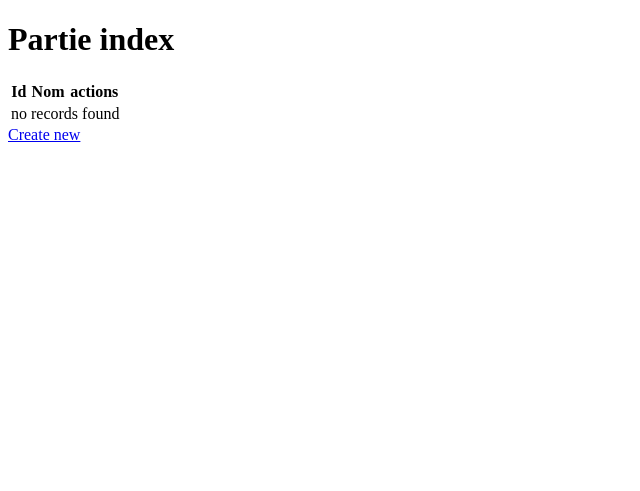
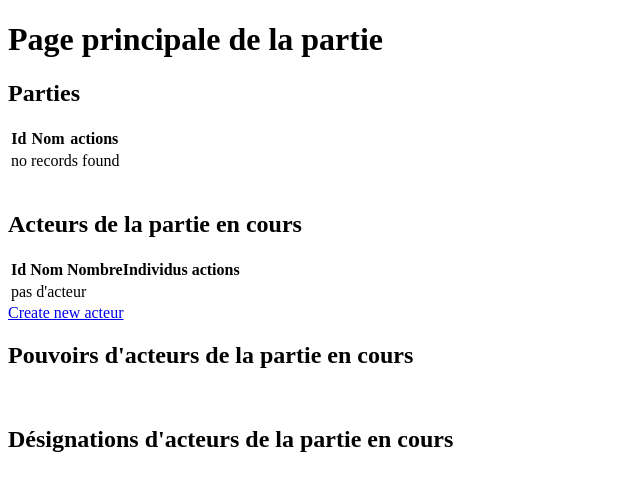
Before and after one commit to LucHuet/Constitution, a Symfony app: template templates/partie/index.html.twig in a window 1280 px wide. Shown: the top 491 px of the page, without its empty margins (0-640 px from the left). Run offline with Twig, Linux system fonts and the light colour scheme; the template is opened without the code that fills it, so the values that code supplies are empty; some libraries are stand-ins or nearby versions.

Commit message:
liens de base

```diff
--- a/src/Controller/ActeurPartieController.php
+++ b/src/Controller/ActeurPartieController.php
@@ -39,7 +39,6 @@ class ActeurPartieController extends AbstractController
         if($session->get('partie_courante') == null){
           return $this->redirectToRoute('index');
         }
-        dump($session->get('partie_courante'));
 
         $partie = $this->getDoctrine()
             ->getRepository(Partie::class)
@@ -55,7 +54,7 @@ class ActeurPartieController extends AbstractController
             $em->persist($acteurPartie);
             $em->flush();
 
-            return $this->redirectToRoute('acteur_partie_index');
+            return $this->redirectToRoute('pouvoir_partie_new');
         }
 
         return $this->render('acteur_partie/new.html.twig', [
--- a/src/Controller/ConditionPouvoirPartieController.php
+++ b/src/Controller/ConditionPouvoirPartieController.php
@@ -37,7 +37,7 @@ class ConditionPouvoirPartieController extends AbstractController
             $em->persist($conditionPouvoirPartie);
             $em->flush();
 
-            return $this->redirectToRoute('condition_pouvoir_partie_index');
+            return $this->redirectToRoute('partie_index');
         }
 
         return $this->render('condition_pouvoir_partie/new.html.twig', [
--- a/src/Controller/DesignationPartieController.php
+++ b/src/Controller/DesignationPartieController.php
@@ -37,7 +37,7 @@ class DesignationPartieController extends AbstractController
             $em->persist($designationPartie);
             $em->flush();
 
-            return $this->redirectToRoute('designation_partie_index');
+            return $this->redirectToRoute('condition_designation_partie_new');
         }
 
         return $this->render('designation_partie/new.html.twig', [
--- a/src/Controller/PouvoirPartieController.php
+++ b/src/Controller/PouvoirPartieController.php
@@ -57,7 +57,7 @@ class PouvoirPartieController extends AbstractController
             $em->persist($pouvoirPartie);
             $em->flush();
 
-            return $this->redirectToRoute('pouvoir_partie_index');
+            return $this->redirectToRoute('condition_pouvoir_partie_new');
         }
 
         return $this->render('pouvoir_partie/new.html.twig', [
--- a/src/Controller/RegistrationController.php
+++ b/src/Controller/RegistrationController.php
@@ -42,7 +42,7 @@ class RegistrationController extends AbstractController
             $this->container->get('security.token_storage')->setToken($token);
             $this->container->get('session')->set('_security_main', serialize($token));
 
-            return $this->redirectToRoute('login');
+            return $this->redirectToRoute('partie_index');
 
         }
 
--- a/src/Entity/ActeurPartie.php
+++ b/src/Entity/ActeurPartie.php
@@ -35,7 +35,7 @@ class ActeurPartie
     private $partie;
 
     /**
-     * @ORM\ManyToMany(targetEntity="App\Entity\PouvoirPartie", mappedBy="acteurDestinataire")
+     * @ORM\ManyToMany(targetEntity="App\Entity\PouvoirPartie", mappedBy="acteurPossedant")
      */
     private $pouvoirParties;
 
--- a/src/Form/ActeurPartieType.php
+++ b/src/Form/ActeurPartieType.php
@@ -14,7 +14,7 @@ class ActeurPartieType extends AbstractType
         $builder
             ->add('nom')
             ->add('nombreIndividus')
-            ->add('pouvoirParties')
+            //->add('pouvoirParties')
             ->add('typeActeur')
         ;
     }
--- a/src/Form/DesignationPartieType.php
+++ b/src/Form/DesignationPartieType.php
@@ -16,7 +16,7 @@ class DesignationPartieType extends AbstractType
             ->add('designation')
             ->add('ActeurDestinataire')
             ->add('acteurRecepteur')
-            ->add('conditionDesignation')
+            //->add('conditionDesignation')
         ;
     }
 
--- a/templates/condition_designation_partie/new.html.twig
+++ b/templates/condition_designation_partie/new.html.twig
@@ -7,5 +7,5 @@
 
     {{ include('condition_designation_partie/_form.html.twig') }}
 
-    <a href="{{ path('condition_designation_partie_index') }}">back to list</a>
+    <a href="{{ path('partie_index') }}">Pas de condition de désignation</a>
 {% endblock %}
--- a/templates/condition_pouvoir_partie/new.html.twig
+++ b/templates/condition_pouvoir_partie/new.html.twig
@@ -7,5 +7,5 @@
 
     {{ include('condition_pouvoir_partie/_form.html.twig') }}
 
-    <a href="{{ path('condition_pouvoir_partie_index') }}">back to list</a>
+    <a href="{{ path('partie_index') }}">Pas de condition pour ce pouvoir</a>
 {% endblock %}
--- a/templates/partie/index.html.twig
+++ b/templates/partie/index.html.twig
@@ -3,8 +3,8 @@
 {% block title %}Partie index{% endblock %}
 
 {% block body %}
-    <h1>Partie index</h1>
-
+    <h1>Page principale de la partie</h1>
+    <h2>Parties</h2>
     <table class="table">
         <thead>
             <tr>
@@ -31,5 +31,45 @@
         </tbody>
     </table>
 
-    <a href="{{ path('partie_new') }}">Create new</a>
+  <!--  <a href="{{ path('partie_new') }}">Create new</a> -->
+    <br>
+    <h2>Acteurs de la partie en cours</h2>
+    <table class="table">
+        <thead>
+            <tr>
+                <th>Id</th>
+                <th>Nom</th>
+                <th>NombreIndividus</th>
+                <th>actions</th>
+            </tr>
+        </thead>
+        <tbody>
+        {% for acteur_partie in acteurs %}
+            <tr>
+                <td>{{ acteur_partie.id }}</td>
+                <td>{{ acteur_partie.nom }}</td>
+                <td>{{ acteur_partie.nombreIndividus }}</td>
+                <td>
+                    <a href="{{ path('acteur_partie_show', {'id': acteur_partie.id}) }}">show</a>
+                    <a href="{{ path('acteur_partie_edit', {'id': acteur_partie.id}) }}">edit</a>
+                </td>
+            </tr>
+        {% else %}
+            <tr>
+                <td colspan="4">pas d'acteur</td>
+            </tr>
+        {% endfor %}
+        </tbody>
+    </table>
+    <a href="{{ path('acteur_partie_new') }}">Create new acteur</a>
+    <br>
+    <h2>Pouvoirs d'acteurs de la partie en cours</h2>
+    {% if acteurs|length > 0 %}
+    <a href="{{ path('pouvoir_partie_new') }}">Create new pouvoir</a>
+    {% endif %}
+    <br>
+    <h2>Désignations d'acteurs de la partie en cours</h2>
+    {% if acteurs|length > 1 %}
+    <a href="{{ path('designation_partie_new') }}">Create new désignation</a>
+    {% endif %}
 {% endblock %}
```
Also changed, not shown: src/Controller/PartieController.php (+12 -2 lines), 1 other file.
